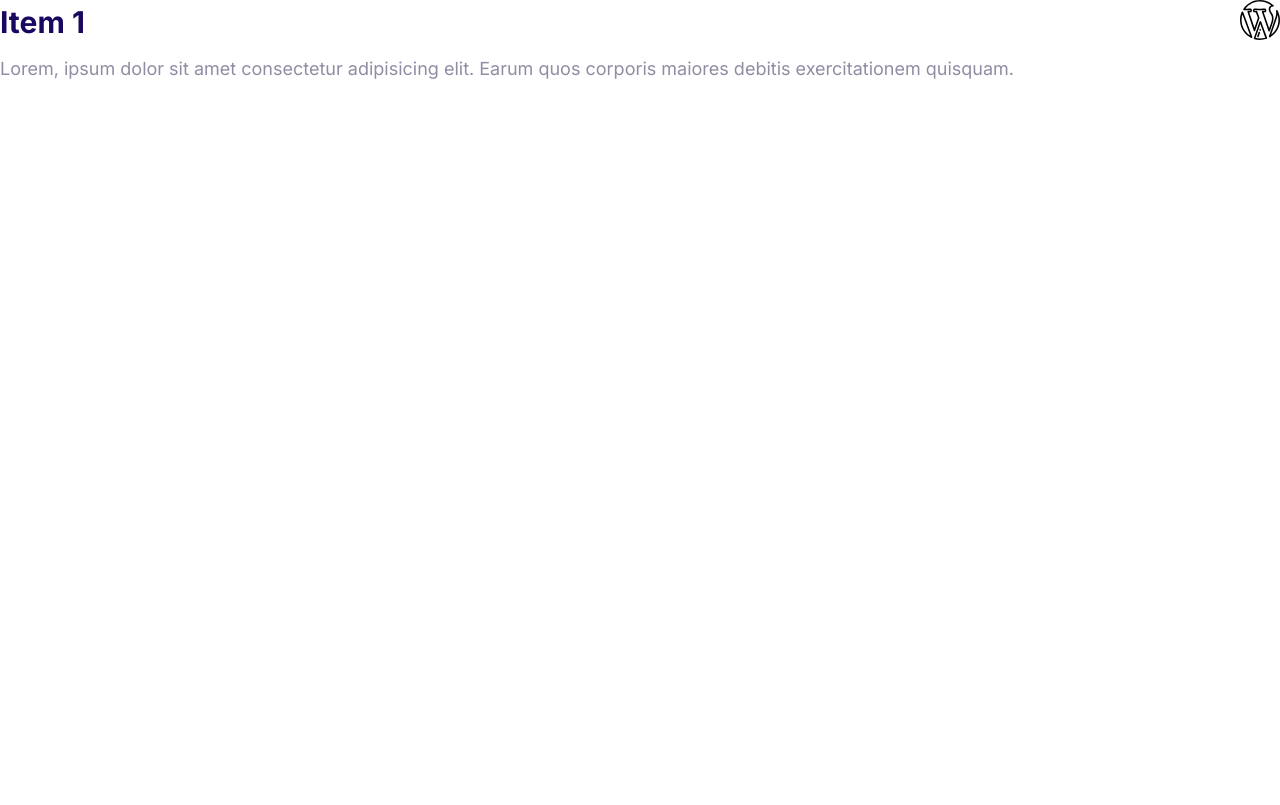
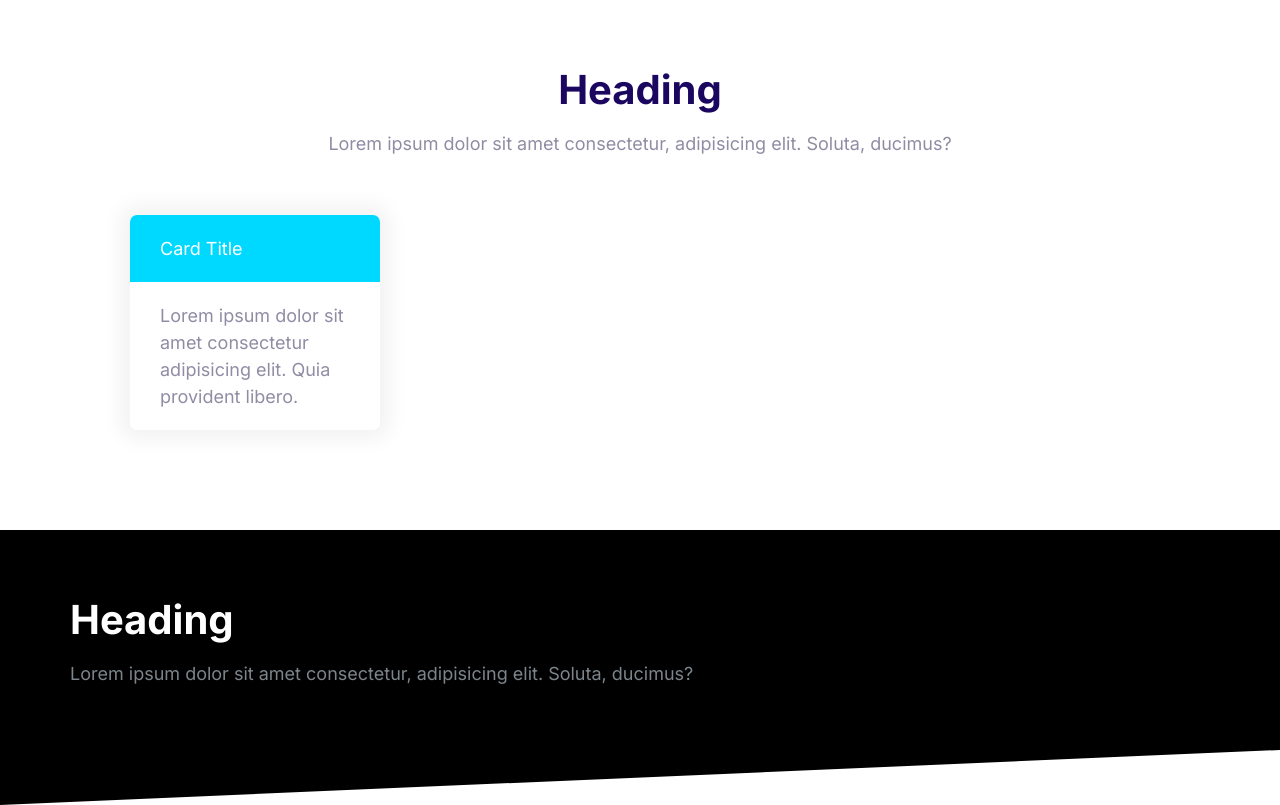
Before and after one commit to codewithezequiel/zeke-project, a plain HTML site: page index.html in a window 1280 px wide. Drawn offline with Linux system fonts and the light colour scheme.

Commit message:
Block set up w/ skews and fixed content container.

```diff
--- a/css/styles.css
+++ b/css/styles.css
@@ -585,3 +585,45 @@ a {
   max-height: 100vh;
   opacity: 1;
 }
+
+
+/* Blocks */
+.block {
+  --padding-vertical: 6rem;
+  padding: var(--padding-vertical) 2rem;
+
+}
+
+.block__header {
+  text-align: center;
+}
+
+.block__heading {
+  margin-top: 0;
+}
+
+.block--dark {
+  background: #000;
+  color: #7b858b;
+}
+
+.block--dark .block__heading {
+  color: #fff;
+}
+
+.block--skewed-right {
+  padding-bottom: calc(var(--padding-vertical) + 4rem);
+  clip-path: polygon(0% 0%, 100% 0%, 100% 100%, 0% 80%);
+}
+
+.block--skewed-left {
+  padding-bottom: calc(var(--padding-vertical) + 4rem);
+  clip-path: polygon(0% 0%, 100% 0%, 100% 80%, 0% 100%);
+}
+
+/* General Rules for Container */
+
+.container {
+  max-width: 1140px;
+  margin: 0 auto;
+}
--- a/index.html
+++ b/index.html
@@ -15,18 +15,33 @@
     <title>Website Moshify Practice</title>
   </head>
   <body>
-    <div class="collapsible collapsible--expanded">
-      <header class="collapsible__header">
-        <h2 class="collapsible__heading">Item 1</h2>
-        <svg class="icon collapsible__wordpress">
-          <use xlink:href="images/sprite.svg#wordpress"></use>
-        </svg>
+    <section class="block container">
+      <header class="block__header">
+        <h2 class="block__heading">Heading</h2>
+        <p>
+          Lorem ipsum dolor sit amet consectetur, adipisicing elit. Soluta,
+          ducimus?
+        </p>
       </header>
-      <div class="collapsible__content">
-        Lorem, ipsum dolor sit amet consectetur adipisicing elit. Earum quos
-        corporis maiores debitis exercitationem quisquam.
+      <div style="width: 30%; padding: 4rem">
+        <div class="card card--secondary">
+          <header class="card__header">Card Title</header>
+          <div class="card__body">
+            Lorem ipsum dolor sit amet consectetur adipisicing elit. Quia
+            provident libero.
+          </div>
+        </div>
       </div>
-    </div>
+    </section>
+    <section class="block block--dark block--skewed-left">
+      <div class="container">
+        <h2 class="block__heading">Heading</h2>
+        <p>
+          Lorem ipsum dolor sit amet consectetur, adipisicing elit. Soluta,
+          ducimus?
+        </p>
+      </div>
+    </section>
     <script src="js/main.js"></script>
   </body>
 </html>
```
Also changed, not shown: components/blocks.html (added, +18 -0 lines), components/cards.html (added, +9 -0 lines).
